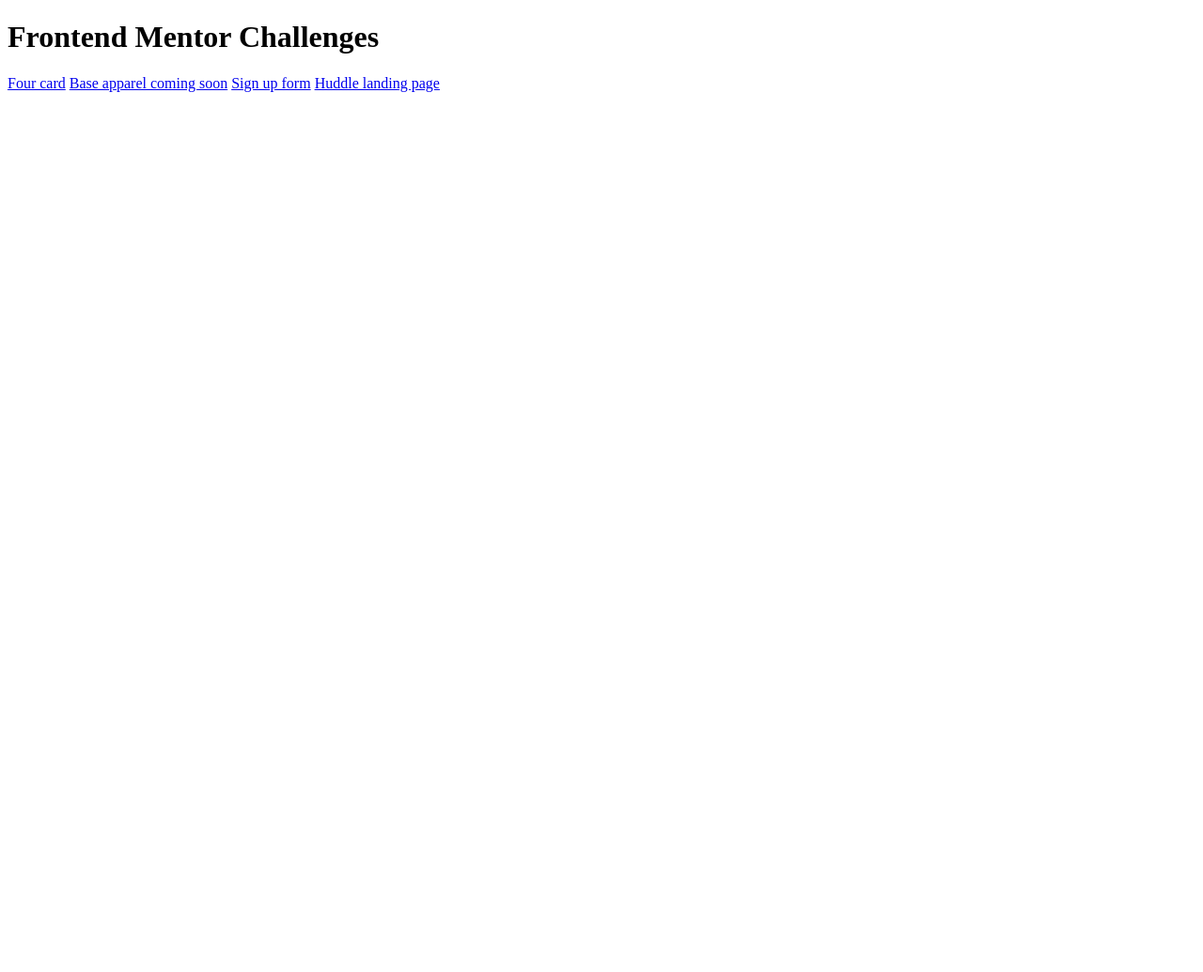
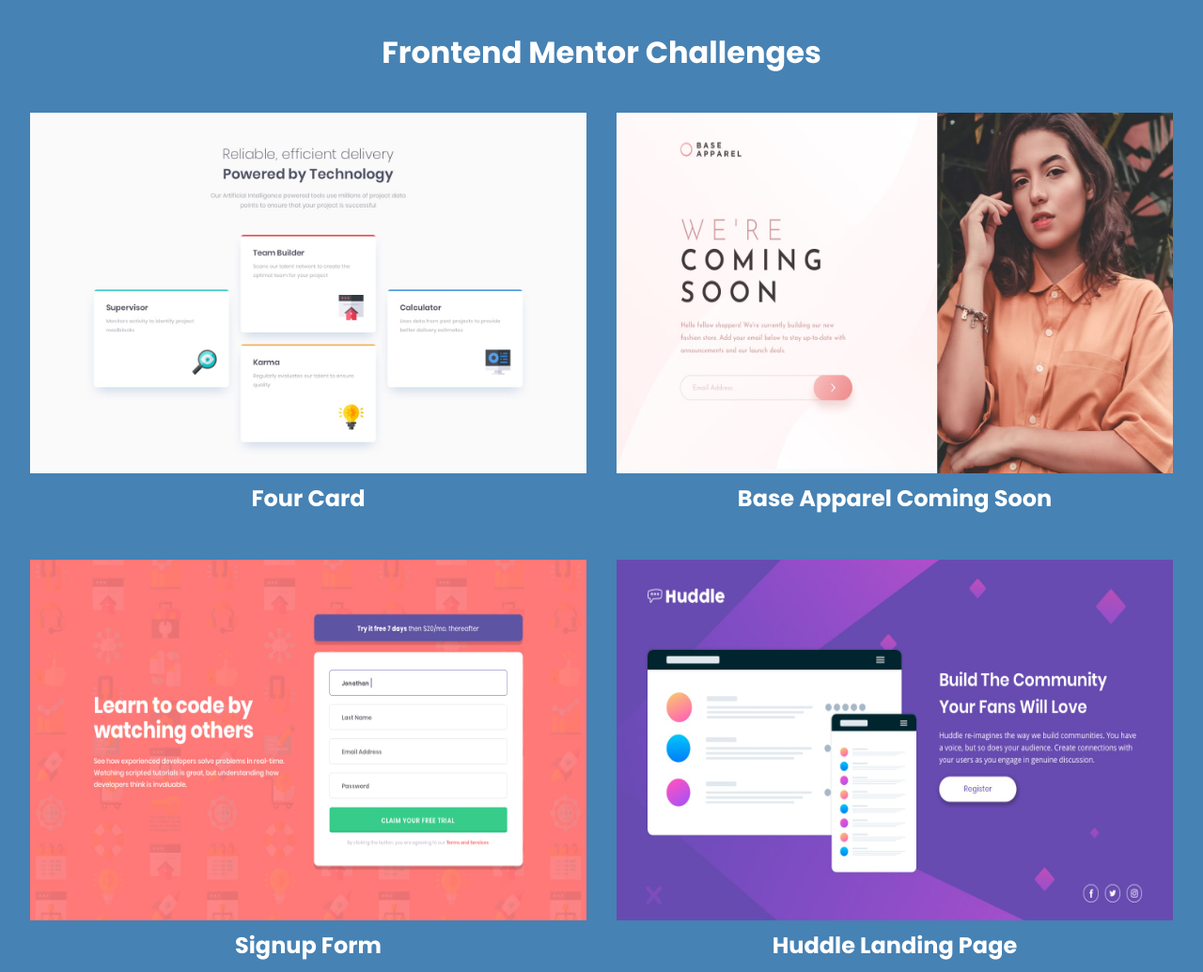
Before and after one commit to IvayloBorisov/HTML5-CSS3, a plain HTML site: page index.html in a window 1280 px wide. Shown: the whole page at 94% size. Before the commit the page ends 800 px from the top, so only its background shows below. Drawn offline with Linux system fonts and the light colour scheme.

Commit message:
Add style.css and script.js files

```diff
--- a/base-apparel-coming-soon/styles/left-section.css
+++ b/base-apparel-coming-soon/styles/left-section.css
@@ -1,5 +1,5 @@
 .left-section {
-    width: 60%;
+    width: 55%;
     padding: 0 2rem;
 
 }
--- a/base-apparel-coming-soon/styles/right-section.css
+++ b/base-apparel-coming-soon/styles/right-section.css
@@ -1,5 +1,5 @@
 .right-section {
-    width: 40%;
+    width: 45%;
     background-image: url(../images/hero-desktop.jpg);
     background-repeat: no-repeat;
     background-position: center center;
--- a/index.html
+++ b/index.html
@@ -3,13 +3,17 @@
 <head>
     <meta charset="UTF-8">
     <meta name="viewport" content="width=device-width, initial-scale=1.0">
+    <link rel="stylesheet" href="./style.css">
     <title>Main Page of Frontend Mentor Projects</title>
 </head>
 <body>
-    <h1>Frontend Mentor Challenges</h1>
-    <a href="/four-card/index.html">Four card</a>
-    <a href="/base-apparel-coming-soon/index.html">Base apparel coming soon</a>
-    <a href="/signup-form//index.html">Sign up form</a>
-    <a href="/huddle-landing-page//index.html">Huddle landing page</a>
+    <div class="wrapper">
+        <h1>Frontend Mentor Challenges</h1>
+
+        <ul class="project-gallery"id="list">
+        </ul>
+    </div>
+
+    <script src="./script.js"></script>
 </body>
 </html>
--- /dev/null
+++ b/script.js
@@ -0,0 +1,32 @@
+const projects =[
+    { title: 'four-card', url: '/four-card/index.html' },
+    { title: 'base-apparel-coming-soon', url: '/base-apparel-coming-soon/index.html' },
+    { title: 'signup-form', url: '/signup-form/index.html' },
+    { title: 'huddle-landing-page', url: '/huddle-landing-page/index.html' }
+]
+
+const list = document.getElementById('list');
+
+
+projects.forEach(project => {
+
+    const listItem = document.createElement('li');
+    const link = document.createElement('a');
+    const image = document.createElement('img');
+
+    image.src = `/${ project.title }/design/desktop-design.jpg`;
+
+    link.href = `${ project.url }`;
+    link.innerText = `${ formatProjectName(project.title) }`
+    link.prepend(image);
+
+    listItem.appendChild(link);
+    list.appendChild(listItem);
+});
+
+function formatProjectName(name) {
+    return projectName = name.split('-')
+                            .map(word => word[0].toUpperCase() + word.slice(1))
+                            .join(' ');
+
+}
--- /dev/null
+++ b/style.css
@@ -0,0 +1,93 @@
+@import url('https://fonts.googleapis.com/css2?family=Poppins:wght@300;400;500;700&display=swap');
+
+* {
+    margin: 0;
+    padding: 0;
+    box-sizing: border-box;
+}
+
+body {
+  font-family: 'Poppins', sans-serif;
+  color: #fff;
+}
+
+.wrapper {
+    padding: 2rem;
+    text-align: center;
+    display: flex;
+    flex-direction: column;
+    background-color: steelblue;
+}
+
+.wrapper h1 {
+    font-size: 1.6rem;
+}
+
+.wrapper ul {
+    display: flex;
+    flex-wrap: wrap;
+    justify-content: center;
+    align-items: center;
+}
+
+ul li {
+   list-style: none;
+   margin-top: 2rem;
+}
+
+ul li a {
+   text-decoration: none;
+   color: #fff;
+   font-size: 1.2rem;
+   font-weight: 500;
+}
+
+ul li img {
+    width: 100%;
+    transition: transform 0.3s ease;
+}
+
+ul li img:hover {
+    transform: scale(1.05);
+}
+
+/* Media Query for Tablet */
+
+@media screen and (min-width: 768px) {
+    .wrapper {
+        padding: 2rem 1rem;
+    }
+
+    ul li {
+        width: 50%;
+        padding: 0.5rem 1rem;
+        margin-top: 2rem;
+    }
+
+    ul li img {
+        width: 100%;
+        height: 15rem;
+    }
+}
+
+@media screen and (min-width: 1000px) {
+
+    .wrapper h1 {
+       font-size: 2rem;
+    }
+
+    ul li a {
+        font-size: 1.5rem;
+        font-weight: 600;
+    }
+
+    ul li img {
+        height: 20rem;
+    }
+}
+
+@media screen and (min-width: 1248px) {
+    ul li img {
+        height: 24rem;
+    }
+}
```
